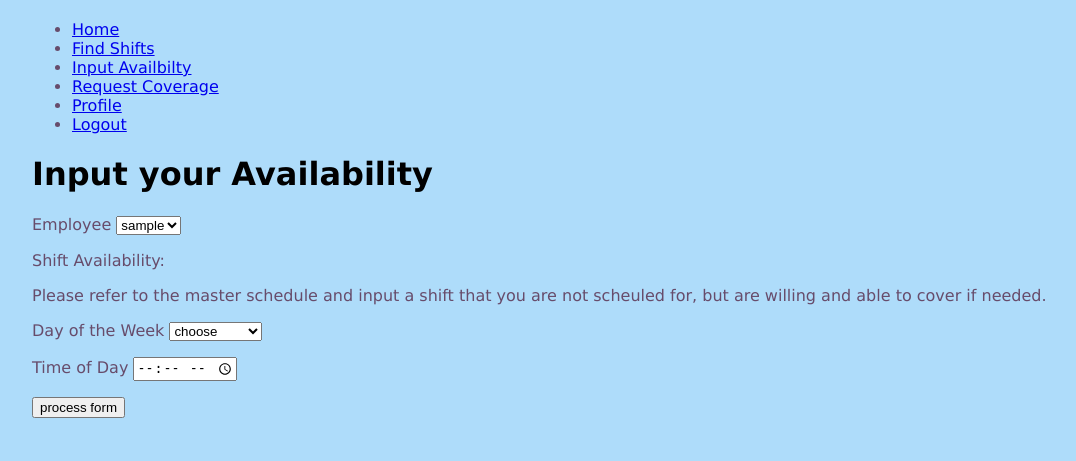
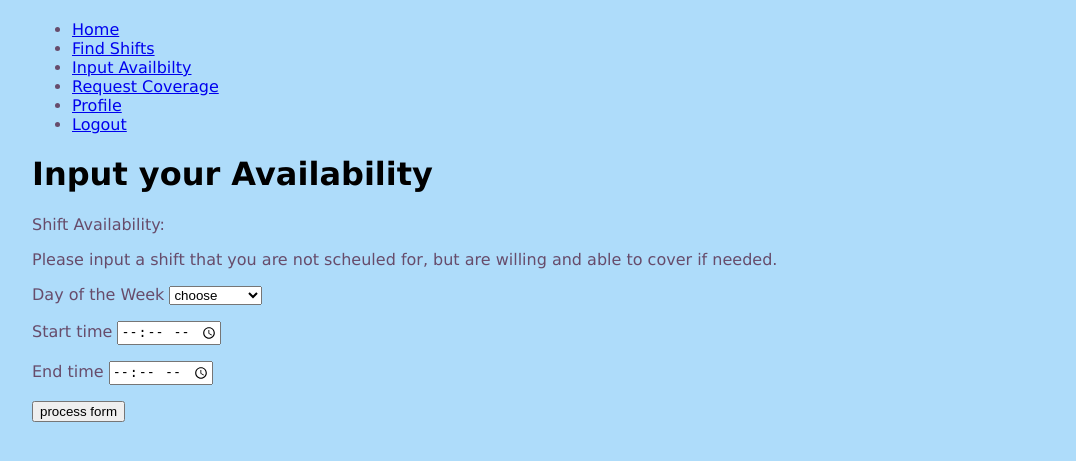
Before and after one commit to mharrigan26/FindASubstitute, a Flask app: template templates/input_availability.html in a window 1280 px wide. Shown: the top 461 px of the page, without its empty margins (0-1076 px from the left). Run offline with Flask 2, Linux system fonts and the light colour scheme; the template is opened without the code that fills it: most values are stand-ins (such as "Sample title", 1, 10 or a date in 2020).

Commit message:
fixed input availability

```diff
--- a/app.py
+++ b/app.py
@@ -82,27 +82,19 @@ def profile():
     if request.method == 'GET':
         username1 = session['username']
         isAdmin = database.isAdmin(conn,username1)
-        #fix for admin inclusivity
-        if isAdmin:
-            info = database.lookupAdmin(conn,username1)
-        else:
-            info = database.lookupEmployee(conn, username1)
+        info = database.lookupEmployee(conn, username1)
         name = info['name']
         pronouns = info['pronouns']
-        print(info)
+        #print(info)
         return render_template('profile.html', name=name,
         username=username1, pronouns=pronouns, title='User Profile',isAdmin = isAdmin, src='', nm='')
 
     if request.method == 'POST':
         username1 = session['username']
         pronouns = request.form.get("pronouns")
-        isAdmin = database.isAdmin(conn,username1)
         if(pronouns == "other"):
             pronouns = request.form.get("other_pronouns")
-        if isAdmin:
-            database.updateAdminProfile(conn,pronouns,username1)
-        else:
-            database.updateEmployeeProfile(conn, pronouns, username1)
+        database.updateEmployeeProfile(conn, pronouns, username1)
         flash('profile updated')
         return redirect(url_for('profile'))
 
@@ -110,17 +102,14 @@ def profile():
 def upload():
     if request.method == 'POST': #if they are uploading a new picture
         try:
-            #i think the problem is with picfile1 itself
-            print("inside uploader")
+
             username2 = session['username']
             f = request.files['pic']
             user_filename = f.filename
-            print("path0")
             ext = user_filename.split('.')[-1]
             filename = secure_filename('{}.{}'.format(username2,ext))
             pathname = os.path.join(app.config['UPLOADS'],filename)
             f.save(pathname)
-            print("path1")
             curs = dbi.dict_cursor(conn)
             curs.execute(
                 '''insert into picfile1(username,filename) values (%s,%s)
@@ -319,15 +308,23 @@ def inputSchedule():
 #route to input shifts you are available for
 @app.route('/input_availability/', methods=["GET","POST"])
 def input_availability():
-    employee_ID = request.form.get('employee')
+    try:
+        if 'username' in session:
+            username = session['username']
+        else:
+            flash('you are not logged in. Please login or join to input availability')
+            return redirect( url_for('index') )
+    except Exception as err:
+        flash('some kind of error '+str(err))
+        return redirect( url_for('index') )
     submit = request.form.get('submit')
     day = request.form.get('day')
-    time = str(request.form.get('time'))
-    #need to add in code to insert data into a table, see Alexandra's code as example
+    start_time = str(request.form.get('start_time'))
+    end_time = str(request.form.get('end_time'))
     conn = dbi.connect()
-    data = helper.getAllEmployees(conn)
-
-    return render_template('input_availability.html', list=data)
+    database.insertAvailability(conn,username, start_time, end_time, day)
+    flash("availability updated")
+    return render_template('input_availability.html')
 
 #route to request coverage of a shift
 @app.route('/request_coverage/', methods=["GET","POST"])
--- a/database.py
+++ b/database.py
@@ -122,3 +122,8 @@ def lookupAdmin(conn, username):
     curs.execute(sql, vals)
     info = curs.fetchone()
     return info
+
+def insertAvailability(conn,username, start_time, end_time, day):
+    curs = dbi.dict_cursor(conn)
+    curs.execute('''insert into person_availability(employee, day, time, endtime) values(%s, %s, %s,%s)''', [username, day, start_time, end_time])
+    conn.commit()
--- a/templates/input_availability.html
+++ b/templates/input_availability.html
@@ -3,17 +3,9 @@
 {% block main_content %}
 <h1>Input your Availability</h1>
 <form method="post" action="{{url_for('input_availability')}}">
-  <p><label> Employee
-      <select required name="employee">
-        {%for item in list%}
-          <option value="{{item['username']}}" >{{item['username']}}</option>
-        {%endfor%}
-      </select>
-    </label></p>
 
       <p>Shift Availability:</p>
-      <p>Please refer to the master schedule and input a shift that you are not
-          scheuled for, but are willing and able to cover if needed.
+      <p>Please input a shift that you are not scheuled for, but are willing and able to cover if needed.
       </p>
 
     <p><label> Day of the Week
@@ -30,8 +22,10 @@
 
     </label></p>
 
-    <p><label> Time of Day
-        <input type ="time" required name = "time">
+    <p><label> Start time
+        <input type ="time" required name = "start_time">
+    <p><label> End time
+      <input type ="time" required name = "end_time">
 
     </label></p>
     <p><input type="submit" required name = "submit" value="process form">
```
